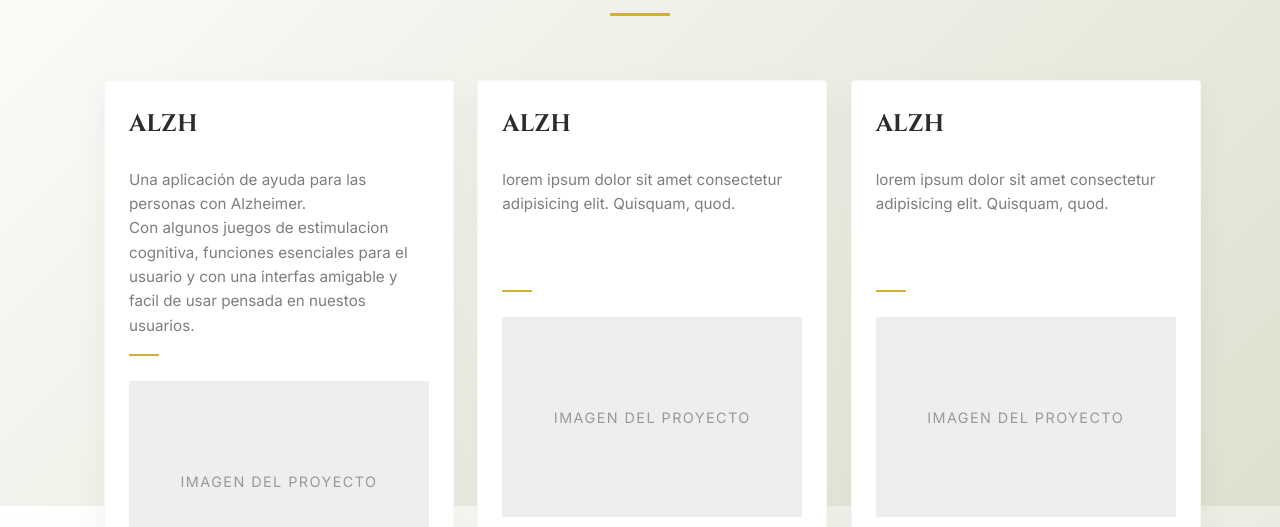
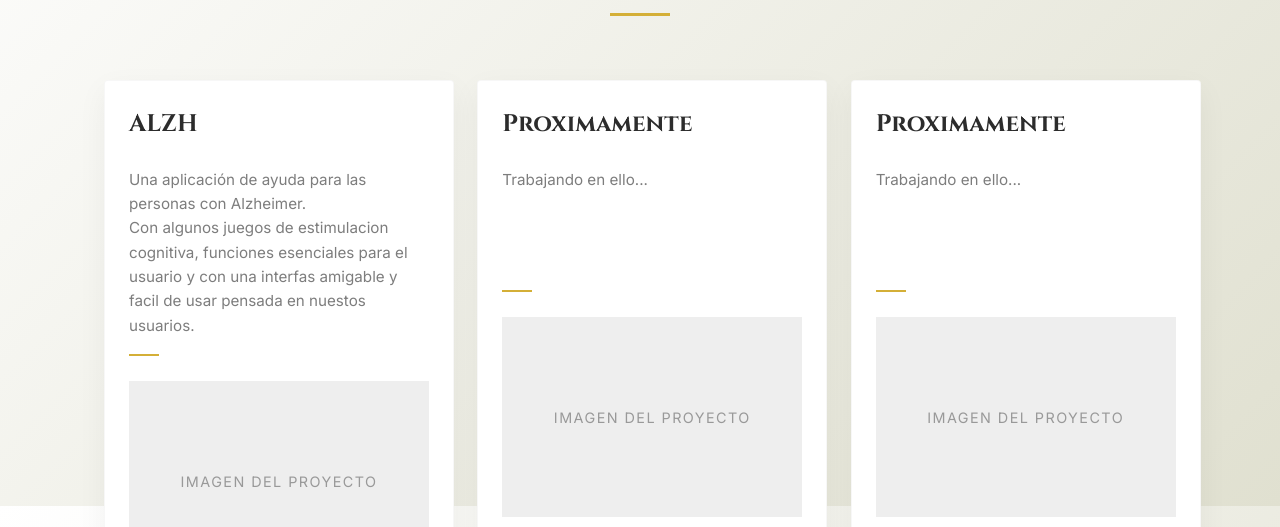
Before and after one commit to JoseJulian01/Portafolio, a plain HTML site: page index.html in a window 1280 px wide. Shown: the part 1094-1621 px from the top of the page. Drawn offline with Linux system fonts and the light colour scheme.

Commit message:
feat: add English portfolio documentation, update CV to 2026 version, and refine project and academic sections in index.html

```diff
--- a/index.html
+++ b/index.html
@@ -107,8 +107,8 @@
 
                 <article class="content-box" id="alzh-box">
                     <div class="box-inner">
-                        <h3>ALZH</h3>
-                        <p>lorem ipsum dolor sit amet consectetur adipisicing elit. Quisquam, quod.
+                        <h3>Proximamente</h3>
+                        <p>Trabajando en ello...
                         </p>
                         <span class="box-decoration"></span>
                     </div>
@@ -134,8 +134,8 @@
 
                 <article class="content-box" id="alzh-box">
                     <div class="box-inner">
-                        <h3>ALZH</h3>
-                        <p>lorem ipsum dolor sit amet consectetur adipisicing elit. Quisquam, quod.
+                        <h3>Proximamente</h3>
+                        <p>Trabajando en ello...
                         </p>
                         <span class="box-decoration"></span>
                     </div>
```
Also changed, not shown: 1 other file.
